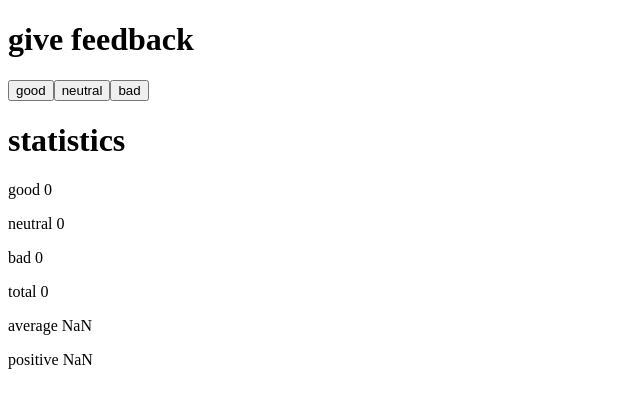
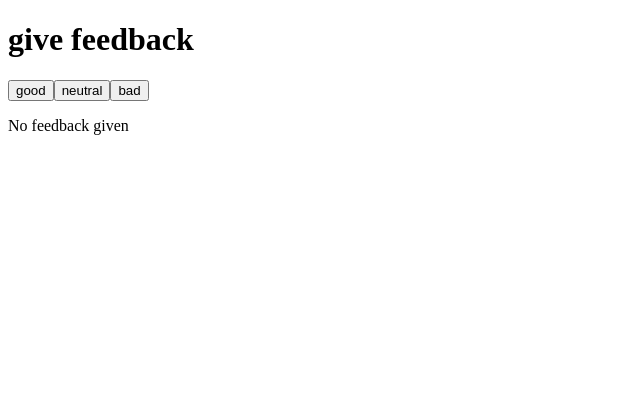
Before and after one commit to arepatiesa/fullstack_open, a React (Vite) app in the folder part1/unicafe/: page / in a window 1280 px wide. Shown: the top 408 px of the page, without its empty margins (0-640 px from the left). Built offline with nearby package versions, Linux system fonts and the light colour scheme.

Commit message:
Exercise 1.9

```diff
--- a/part1/unicafe/src/App.jsx
+++ b/part1/unicafe/src/App.jsx
@@ -2,6 +2,15 @@ import React from "react";
 import { useState } from "react";
 
 const Statistics = (props) => {
+
+  if (props.total == 0) {
+    return (
+      <div>
+        <p>No feedback given</p>
+      </div>
+    )
+  }
+
   return (
     <div>
       <h1>statistics</h1>
```
